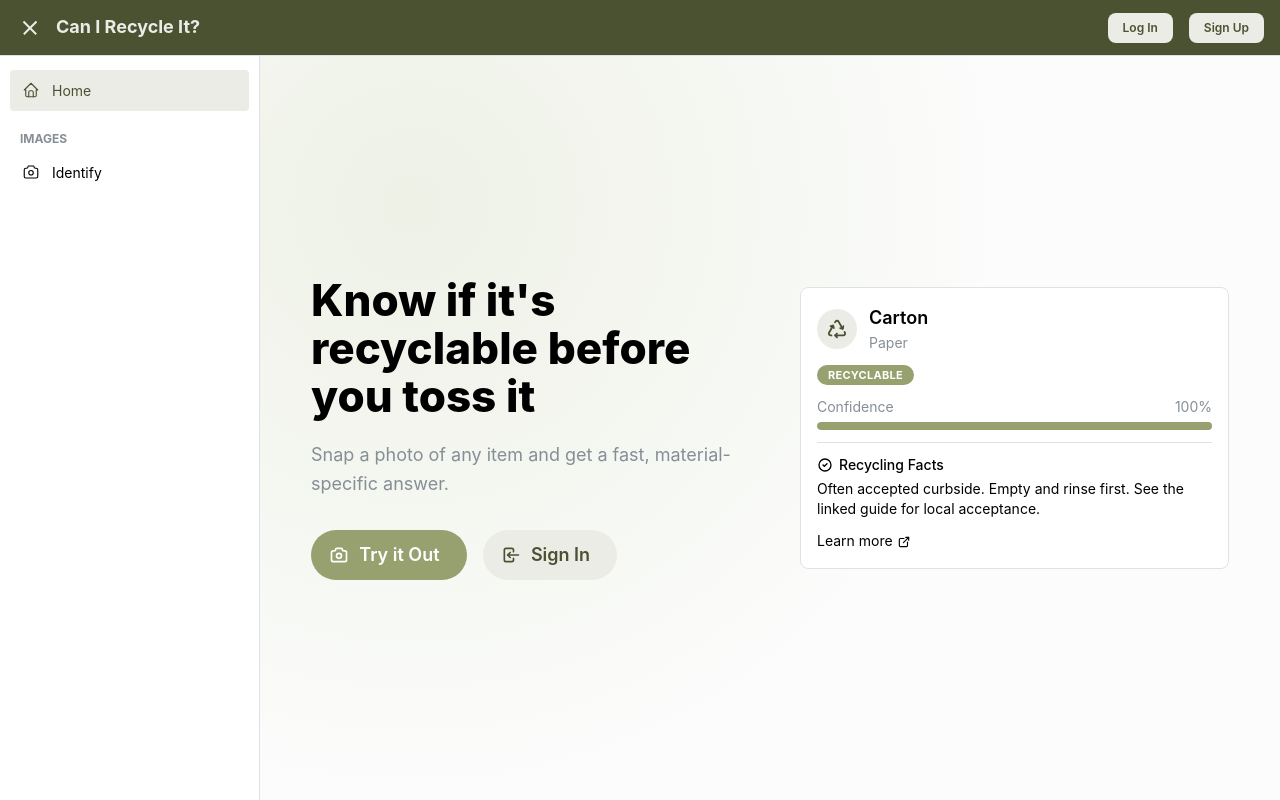
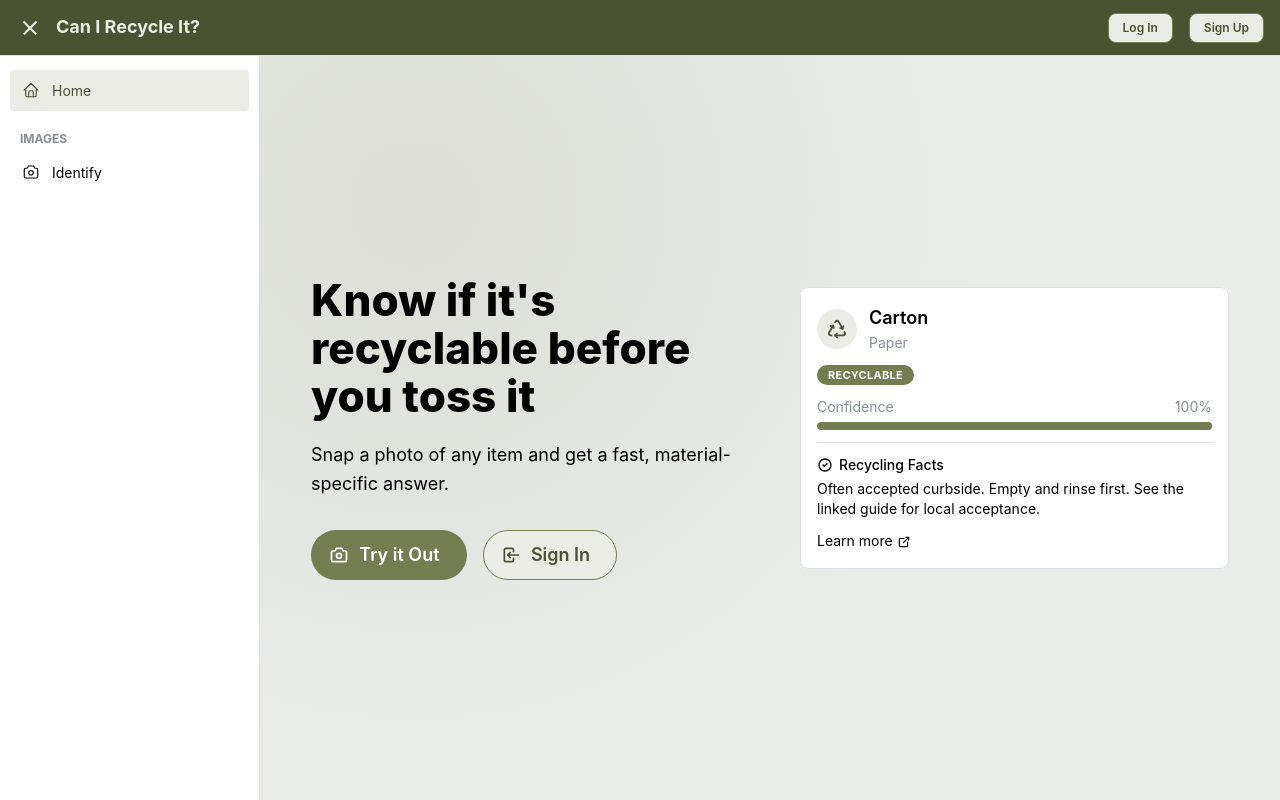
Before and after one commit to jaketimm/Recycling-App, a React (Vite) app: page /landing in a window 1280 px wide. Built offline with nearby package versions, Linux system fonts and the light colour scheme; no server answers.

Commit message:
Add MIT license, adjust button/text colors

```diff
--- a/src/features/auth/pages/LoginPage.jsx
+++ b/src/features/auth/pages/LoginPage.jsx
@@ -22,8 +22,8 @@ export function LoginPage() {
       <Container size={420} py={60}>
         <Stack gap="xs" mb="lg">
           <Title order={2} ta="center">Can I Recycle It?</Title>
-          <Text c="dimmed" size="sm" ta="center">
-            <Anchor component={Link} to="/signup">Create an account</Anchor> to track and manage your photo history, or log in to continue.
+          <Text size="sm" ta="center">
+            <Anchor component={Link} to="/signup" c="GreenColors.9">Create an account</Anchor> to track and manage your photo history, or log in to continue.
           </Text>
         </Stack>
         <Paper withBorder shadow="md" p={30} radius="md">
--- a/src/features/auth/pages/SignUpPage.jsx
+++ b/src/features/auth/pages/SignUpPage.jsx
@@ -26,8 +26,8 @@ export function SignUpPage() {
       <Container size={420} py={60}>
         <Stack gap="xs" mb="lg">
           <Title order={2} ta="center">Create an account</Title>
-          <Text c="dimmed" size="sm" ta="center">
-            Already have an account? <Anchor component={Link} to="/login">Log in</Anchor>
+          <Text size="sm" ta="center">
+            Already have an account? <Anchor component={Link} to="/login" c="GreenColors.9">Log in</Anchor>
           </Text>
         </Stack>
         <Paper withBorder shadow="md" p={30} radius="md">
--- a/src/features/identify/pages/IdentifyPage.jsx
+++ b/src/features/identify/pages/IdentifyPage.jsx
@@ -72,13 +72,13 @@ export function IdentifyPage() {
     <Box style={{
       minHeight: 'calc(100vh - 56px)',
       display: 'flex',
-      padding: '25px', paddingTop: '50px', margin: '-16px', background: 'radial-gradient(circle at 15% 20%, #eef1e6 0%, #fbfcfb 55%)'
+      padding: '25px', paddingTop: '50px', margin: '-16px', background: 'radial-gradient(circle at 15% 20%, #dbddd5 0%, #eaecea 55%)'
     }}>
 
       <Stack gap="lg" maw={960} mx="auto" align="center" >
         <Stack gap={4} align="center">
           <Title order={2}>Identify your item</Title>
-          <Text c="dimmed">Upload a photo to identify whether your item is recyclable.</Text>
+          <Text >Upload a photo to identify whether your item is recyclable.</Text>
         </Stack>
 
         <Group align="flex-start" justify="center" wrap="wrap" gap="lg">
--- a/src/features/landing/pages/LandingPage.jsx
+++ b/src/features/landing/pages/LandingPage.jsx
@@ -19,7 +19,7 @@ export function LandingPage() {
           display: 'flex',
           alignItems: 'center',
           padding: '35px',
-          background: 'radial-gradient(circle at 15% 20%, #eef1e6 0%, #fbfcfb 55%)',
+          background: 'radial-gradient(circle at 15% 20%, #dbddd5 0%, #eaecea 55%)',
         }}
       >
         <Container size="lg" py={80}>
@@ -28,7 +28,7 @@ export function LandingPage() {
               <Title order={1} c="black" fw={800} style={{ fontSize: '2.75rem', lineHeight: 1.1 }}>
                 Know if it's recyclable before you toss it
               </Title>
-              <Text c="dimmed" size="lg" maw={480}>
+              <Text size="lg" maw={480}>
                 Snap a photo of any item and get a fast, material-specific
                 answer.
               </Text>
--- a/src/features/profile/pages/ProfilePage.jsx
+++ b/src/features/profile/pages/ProfilePage.jsx
@@ -60,7 +60,7 @@ export function ProfilePage() {
       minHeight: 'calc(100vh - 56px)',
       display: 'flex',
       justifyContent: 'center',
-      padding: '25px', margin: '-16px', background: 'radial-gradient(circle at 15% 20%, #eef1e6 0%, #fbfcfb 55%)'
+      padding: '25px', margin: '-16px', background: 'radial-gradient(circle at 15% 20%, #dbddd5 0%, #eaecea 55%)'
     }}>
       <Container size="sm" py="xl" style={{ width: '100%', maxWidth: '450px' }}>
         <Title order={2} mb="lg" ta="center">My Profile</Title>
--- a/src/features/submissions/pages/SubmissionsPage.jsx
+++ b/src/features/submissions/pages/SubmissionsPage.jsx
@@ -30,13 +30,13 @@ export function SubmissionsPage() {
   return (
     <Box style={{
       minHeight: 'calc(100vh - 56px)',
-      padding: '25px', paddingTop: '50px', margin: '-16px', background: 'radial-gradient(circle at 15% 20%, #eef1e6 0%, #fbfcfb 55%)'
+      padding: '25px', paddingTop: '50px', margin: '-16px', background: 'radial-gradient(circle at 15% 20%, #dbddd5 0%, #eaecea 55%)'
     }}>
       <Stack gap="xl" maw={1200} mx="auto">
         <Group justify="center">
           <Stack gap={4}>
             <Title order={2} ta="center">My submissions</Title>
-            <Text c="dimmed">Your saved photos and identification results, newest first.</Text>
+            <Text >Your saved photos and identification results, newest first.</Text>
           </Stack>
         </Group>
 
--- a/src/theme.js
+++ b/src/theme.js
@@ -1,4 +1,4 @@
-import { createTheme } from '@mantine/core';
+import { createTheme, Button } from '@mantine/core';
 
 const GreenColors = [
   '#f6f7f2',
@@ -18,4 +18,15 @@ export const theme = createTheme({
     GreenColors,
   },
   primaryColor: 'GreenColors',
+  // Darker shade for filled buttons/components
+  primaryShade: { light: 8, dark: 8 },
+  components: {
+    // add a matching border for more definition
+    Button: Button.extend({
+      styles: (buttonTheme, { variant }) =>
+        variant === 'light'
+          ? { root: { borderColor: buttonTheme.colors.GreenColors[8] } }
+          : {},
+    }),
+  },
 });
```
Also changed, not shown: 1 other file (tests, documents, lock files or other folders).
